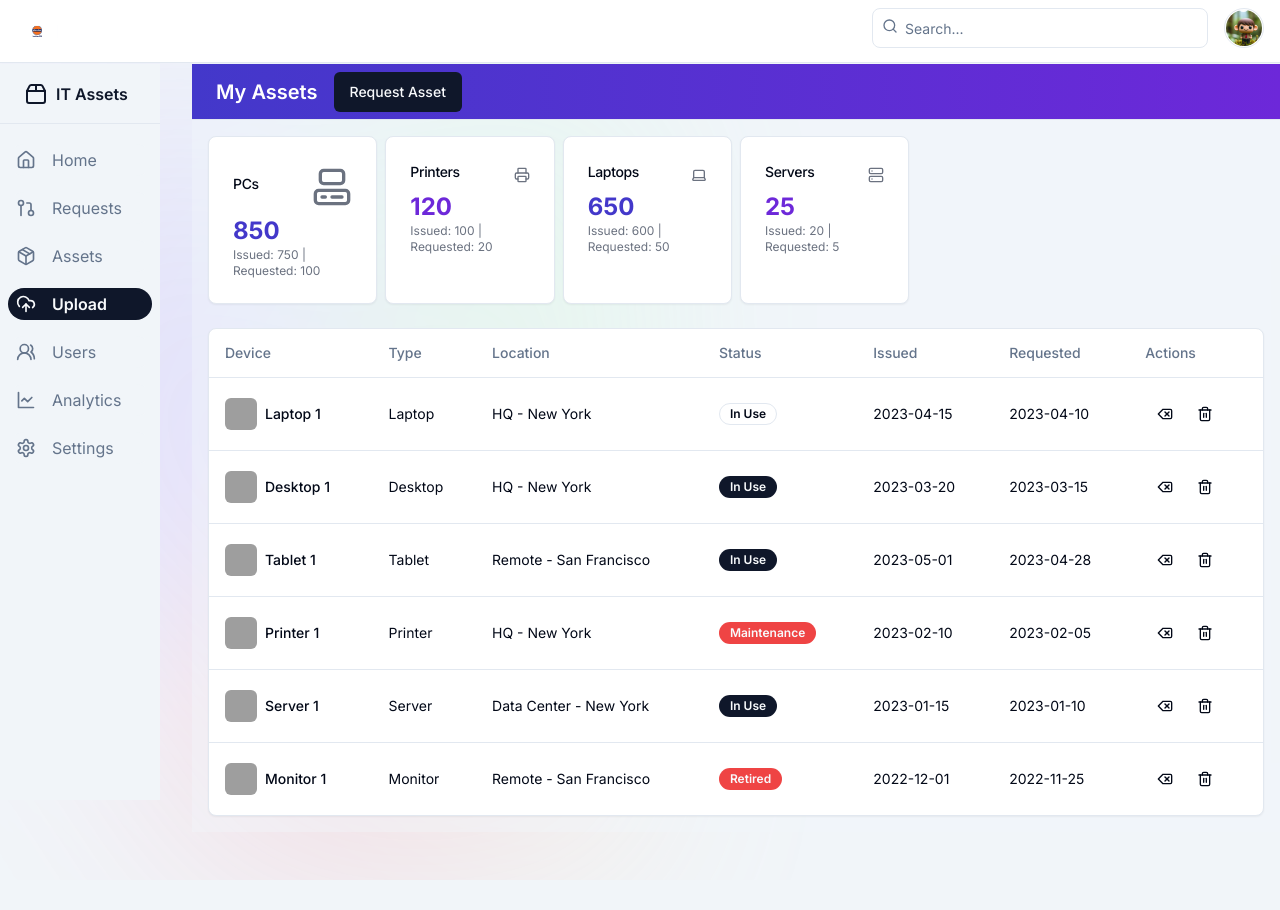
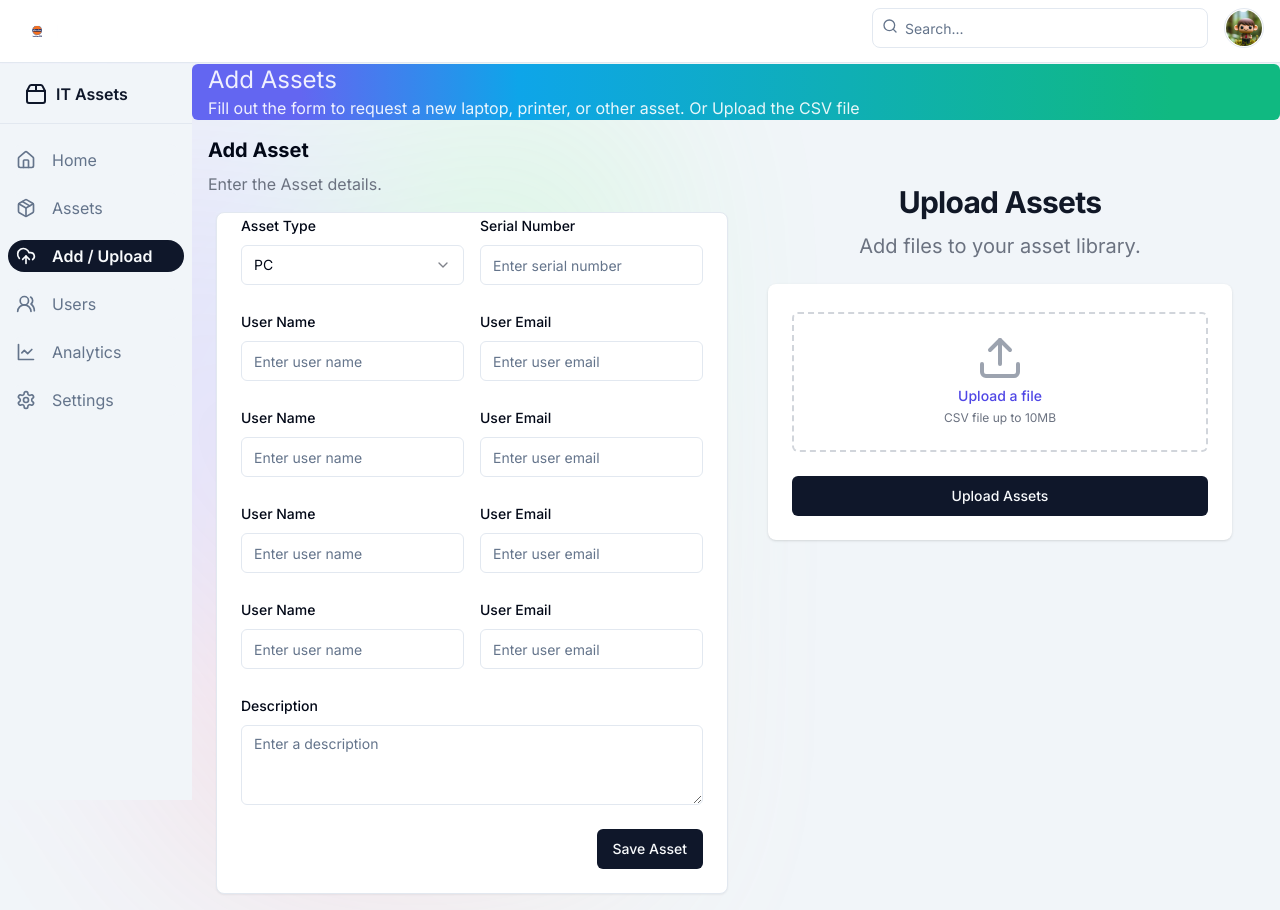
Before and after one commit to AbhikshaGoel/assets-inventory, a Next.js app: page /upload in a window 1280 px wide. Before the commit the page ends 880 px from the top, so only its background shows below. Built offline with nearby package versions, Linux system fonts and the light colour scheme; grey boxes are pictures that could not be loaded.

Commit message:
upload asset form

```diff
--- a/app/upload/page.tsx
+++ b/app/upload/page.tsx
@@ -1,9 +1,79 @@
-import Dashboard from "@/app/dashboard/page";
+"use client"
+import AddAssetForm from "@/components/addAssetForrm";
+
+
+import { Button } from "@/components/ui/button";
+
+import Link from "next/link";
+import { Label } from "@/components/ui/label";
+import { Input } from "@/components/ui/input";
+import {
+  SelectValue,
+  SelectTrigger,
+  SelectItem,
+  SelectContent,
+  Select,
+} from "@/components/ui/select";
+import { Textarea } from "@/components/ui/textarea";
+import { TrashIcon, UploadIcon } from "lucide-react";
+ "lucide-react";
+
+
 
 export default function Home() {
   return (
-    <main className="mt-16 h-auto flex flex-col  md:ml-48">
-      <Dashboard />
+   <main className="mt-16 h-auto md:ml-48">
+    <div className="text-2xl rounded-md px-4 text-white/90 bg-gradient-to-r from-indigo-500 from-10% via-sky-500 via-30% to-emerald-500 to-90% "> Add Assets
+        <p className=" text-base text-white/90 dark:text-gray-400">
+            Fill out the form to request a new laptop, printer, or other asset. Or Upload the CSV file
+        </p>
+        </div>
+      <div className="p-4 space-4 flex">
+        <div className="w-1/2 space-y-4">
+            <div className="w-full">
+                <h1 className="text-xl font-bold mb-2">Add Asset</h1>
+                <p className="text-gray-500 dark:text-gray-400">Enter the Asset details.</p>
+            </div>
+            <AddAssetForm />
+        </div>
+        <div className="w-1/2 ">
+            <div className="max-w-2xl mx-auto py-12 px-4 sm:px-6 lg:px-8">
+                <div className="space-y-6">
+                    <div className="text-center">
+                        <h1 className="text-3xl font-bold tracking-tight text-gray-900 dark:text-gray-50">Upload Assets</h1>
+                        <p className="mt-3 max-w-2xl mx-auto text-xl text-gray-500 dark:text-gray-400">
+                            Add files to your asset library.
+                        </p>
+                    </div>
+                <div className="bg-white dark:bg-gray-900 shadow sm:rounded-lg">
+                    <div className="px-4 py-5 sm:p-6">
+                        <form className="space-y-6">
+                            <div>
+
+                                <div className="mt-1 flex justify-center px-6 pt-5 pb-6 border-2 border-gray-300 border-dashed rounded-md">
+                                <div className="space-y-1 text-center">
+                                    <UploadIcon className="mx-auto h-12 w-12 text-gray-400" />
+                                    <div className="flex text-sm justify-center text-center text-gray-600 dark:text-gray-400">
+                                    <label className="relative cursor-pointer bg-white dark:bg-gray-900 rounded-md
+                                        font-medium text-indigo-600 hover:text-indigo-500 focus-within:outline-none focus-within:ring-2 focus-within:ring-offset-2 focus-within:ring-indigo-500">
+                                        <span>Upload a file</span>
+                                        <input id="file" name="file" type="file" className="sr-only" />
+                                    </label>
+                                    </div>
+                                    <p className="text-xs text-gray-500 dark:text-gray-400">CSV file up to 10MB</p>
+                                </div>
+                            </div>
+                        </div>
+                        <Button type="submit" className="w-full">
+                            Upload Assets
+                        </Button>
+                        </form>
+                        </div>
+                    </div>
+                </div>
+            </div>
+        </div>
+      </div>
     </main>
   );
 }
--- /dev/null
+++ b/components/addAssetForrm.tsx
@@ -0,0 +1,104 @@
+import React from "react";
+
+/**
+ * v0 by Vercel.
+ * @see https://v0.dev/t/BYBZaA3KIDa
+ * Documentation: https://v0.dev/docs#integrating-generated-code-into-your-nextjs-app
+ */
+import { Label } from "@/components/ui/label";
+import { Input } from "@/components/ui/input";
+import {
+  SelectValue,
+  SelectTrigger,
+  SelectItem,
+  SelectContent,
+  Select,
+} from "@/components/ui/select";
+import { Textarea } from "@/components/ui/textarea";
+import { Button } from "@/components/ui/button";
+import { Card, CardContent } from "./ui/card";
+
+export default function AddAssetForm() {
+  return (
+    <div className="px-2 space-y-6">
+
+        <div className=" ">
+      <div className="flex flex-col items-center justify-center space-y-6">
+
+        <Card className="w-full space-y-4 gap-y-4">
+          <CardContent className="space-y-6">
+            <div className="grid grid-cols-1 sm:grid-cols-2 gap-4">
+              <div className="space-y-2">
+                <Label htmlFor="asset-type">Asset Type</Label>
+                <Select defaultValue="pc">
+                  <SelectTrigger>
+                    <SelectValue placeholder="Select asset type" />
+                  </SelectTrigger>
+                  <SelectContent>
+                    <SelectItem value="pc">PC</SelectItem>
+                    <SelectItem value="printer">Printer</SelectItem>
+                    <SelectItem value="monitor">Monitor</SelectItem>
+                    <SelectItem value="other">Other</SelectItem>
+                  </SelectContent>
+                </Select>
+              </div>
+              <div className="space-y-2">
+                <Label htmlFor="serial-number">Serial Number</Label>
+                <Input id="serial-number" type="text" placeholder="Enter serial number" />
+              </div>
+            </div>
+            <div className="grid grid-cols-1 sm:grid-cols-2 gap-4">
+              <div className="space-y-2">
+                <Label htmlFor="user-name">User Name</Label>
+                <Input id="user-name" type="text" placeholder="Enter user name" />
+              </div>
+              <div className="space-y-2">
+                <Label htmlFor="user-email">User Email</Label>
+                <Input id="user-email" type="email" placeholder="Enter user email" />
+              </div>
+            </div>
+            <div className="grid grid-cols-1 sm:grid-cols-2 gap-4">
+              <div className="space-y-2">
+                <Label htmlFor="user-name">User Name</Label>
+                <Input id="user-name" type="text" placeholder="Enter user name" />
+              </div>
+              <div className="space-y-2">
+                <Label htmlFor="user-email">User Email</Label>
+                <Input id="user-email" type="email" placeholder="Enter user email" />
+              </div>
+            </div>
+            <div className="grid grid-cols-1 sm:grid-cols-2 gap-4">
+              <div className="space-y-2">
+                <Label htmlFor="user-name">User Name</Label>
+                <Input id="user-name" type="text" placeholder="Enter user name" />
+              </div>
+              <div className="space-y-2">
+                <Label htmlFor="user-email">User Email</Label>
+                <Input id="user-email" type="email" placeholder="Enter user email" />
+              </div>
+            </div>
+            <div className="grid grid-cols-1 sm:grid-cols-2 gap-4">
+              <div className="space-y-2">
+                <Label htmlFor="user-name">User Name</Label>
+                <Input id="user-name" type="text" placeholder="Enter user name" />
+              </div>
+              <div className="space-y-2">
+                <Label htmlFor="user-email">User Email</Label>
+                <Input id="user-email" type="email" placeholder="Enter user email" />
+              </div>
+            </div>
+            <div className="space-y-2">
+              <Label htmlFor="description">Description</Label>
+              <Textarea id="description" rows={3} placeholder="Enter a description" />
+            </div>
+            <div className="flex justify-end">
+              <Button type="submit">Save Asset</Button>
+            </div>
+          </CardContent>
+        </Card>
+      </div>
+    </div>
+
+    </div>
+  );
+}
--- a/components/sidebar.tsx
+++ b/components/sidebar.tsx
@@ -51,11 +51,6 @@ const Sidebar = ({ className }: SidebarProps) => {
       label: "Home",
     },
     {
-      icon: GitPullRequest,
-      href: "/requests",
-      label: "Requests",
-    },
-    {
       icon: Package,
       href: "/assets",
       label: "Assets",
@@ -63,7 +58,7 @@ const Sidebar = ({ className }: SidebarProps) => {
     {
       icon:UploadCloudIcon,
       href:"/upload",
-      label:"Upload",
+      label:"Add / Upload",
     },
     {
       icon: Users2,
@@ -98,7 +93,7 @@ const Sidebar = ({ className }: SidebarProps) => {
               <Tooltip key={route.href}>
                 <TooltipTrigger asChild>
                   <Link href={route.href} className={`group flex h-9 w-44 shrink-0 items-center px-2
-                   gap-2 rounded-full ${pathname === route.href ? 'bg-primary text-primary-foreground font-semibold' : 'bg-secondary text-muted-foreground'} text-lg  md:h-8 md:w-36 md:text-base`}>
+                   gap-2 rounded-full ${pathname === route.href ? 'bg-primary text-primary-foreground font-semibold' : 'bg-secondary text-muted-foreground'} text-lg  md:h-8 md:w-44 md:text-base`}>
                     <route.icon className="h-5 w-5" />
                     <span className="px-2">{route.label}</span>
                   </Link>
```
